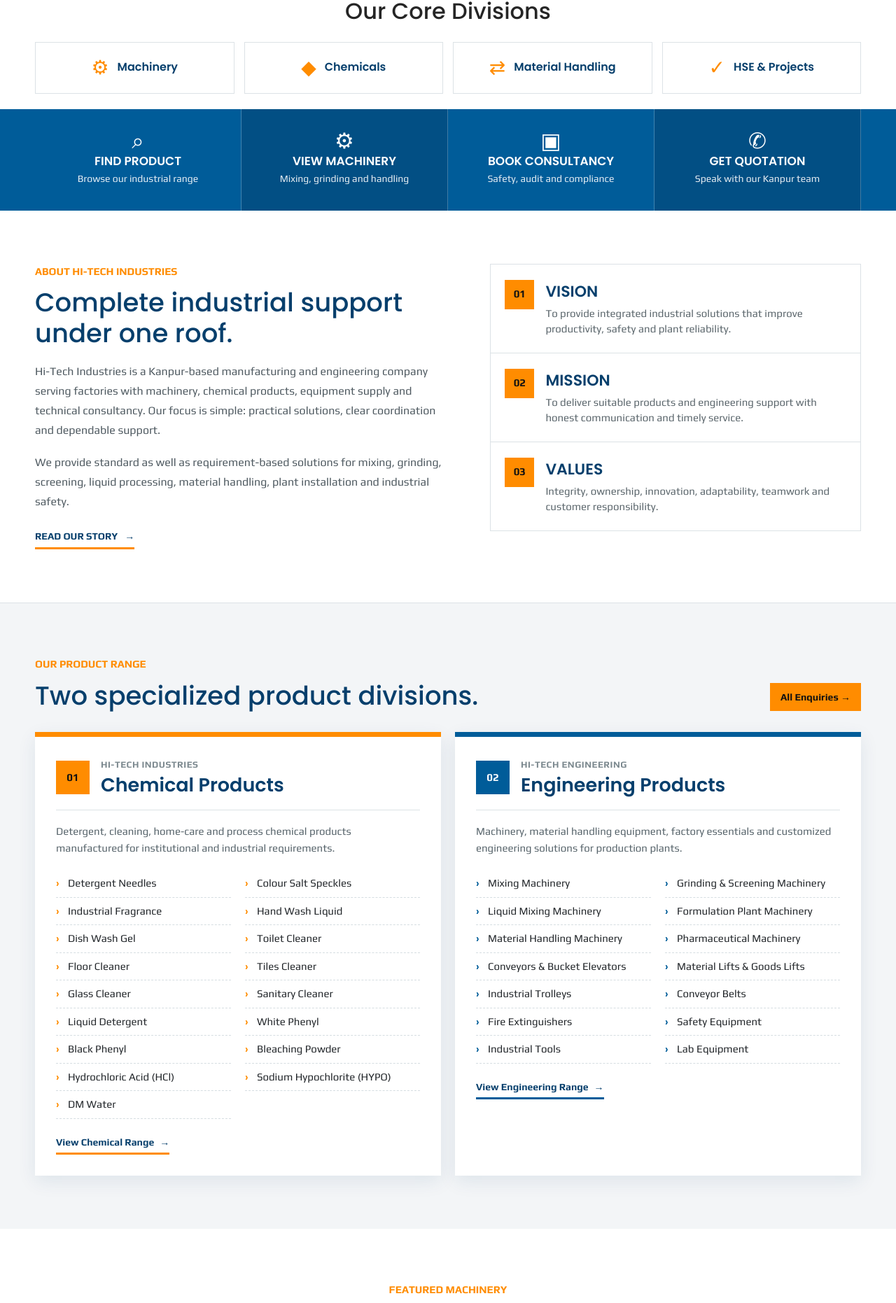
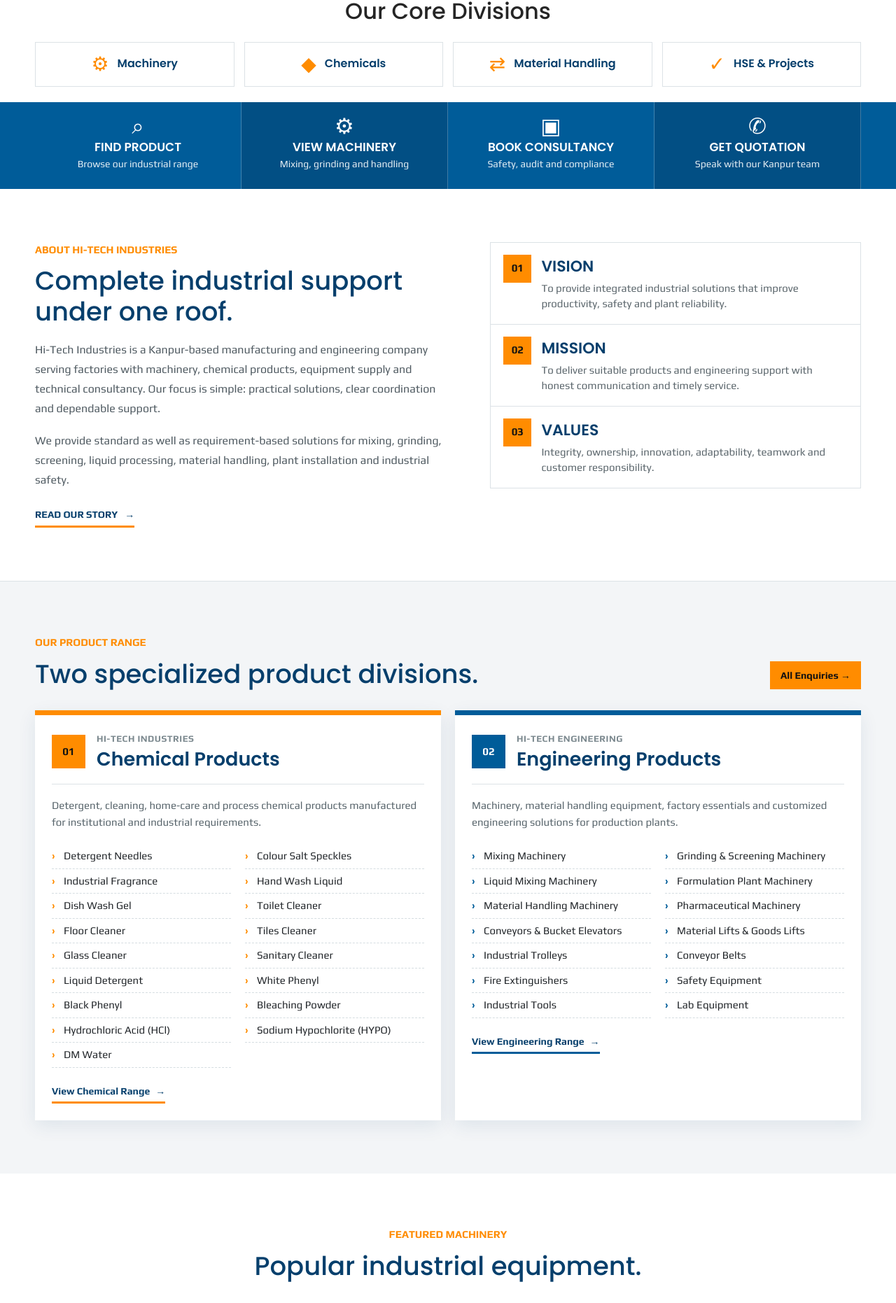
Before and after one commit to htikanpur-alt/hitech, a Next.js app: page / in a window 1280 px wide. Shown: the part 852-2714 px from the top of the page at 70% size. Built offline with nearby package versions, Linux system fonts and the light colour scheme.

Commit message:
Tighten card and box spacing

```diff
--- a/app/globals.css
+++ b/app/globals.css
@@ -66,14 +66,14 @@
 .division-band { padding: 28px 0 22px; background: #fff; text-align: center; }
 .division-band h2 { margin: 0 0 20px; color: var(--dark); font-size: 32px; font-weight: 500; }
 .division-list { display: grid; grid-template-columns: repeat(4,1fr); gap: 14px; }
-.division-list a { min-height: 74px; display: flex; align-items: center; justify-content: center; gap: 12px; border: 1px solid var(--line); background: #fff; color: var(--navy); }
+.division-list a { min-height: 64px; display: flex; align-items: center; justify-content: center; gap: 12px; border: 1px solid var(--line); background: #fff; color: var(--navy); }
 .division-list a:hover { border-color: var(--orange); box-shadow: 0 6px 18px rgba(0,0,0,.08); }
 .division-list span { font-size: 28px; color: var(--orange); }
 .division-list strong { font-size: 16px; font-weight: 600; }
 
 .quick-actions { background: var(--blue); }
 .action-grid { display: grid; grid-template-columns: repeat(4,1fr); }
-.action-grid > a { min-height: 145px; padding: 25px 20px; display: grid; place-items: center; align-content: center; color: #fff; text-align: center; border-right: 1px solid rgba(255,255,255,.25); }
+.action-grid > a { min-height: 124px; padding: 19px 18px; display: grid; place-items: center; align-content: center; color: #fff; text-align: center; border-right: 1px solid rgba(255,255,255,.25); }
 .action-grid > a:nth-child(even) { background: rgba(6,63,108,.45); }
 .action-grid > a:hover { background: var(--orange); color: #111; }
 .action-grid span { font-size: 31px; }
@@ -85,9 +85,9 @@
 .about-copy > p:not(.section-kicker), .why-grid > div:first-child > p:not(.section-kicker), .contact-grid > div:first-child > p:not(.section-kicker) { margin: 18px 0 0; color: #4e5960; font-size: 16px; line-height: 1.75; }
 .text-button { display: inline-flex; gap: 10px; margin-top: 24px; padding-bottom: 5px; border-bottom: 3px solid var(--orange); color: var(--navy); font-weight: 700; }
 .about-board { border: 1px solid var(--line); }
-.about-board > div { position: relative; padding: 22px 24px 22px 78px; border-bottom: 1px solid var(--line); }
+.about-board > div { position: relative; padding: 17px 21px 17px 72px; border-bottom: 1px solid var(--line); }
 .about-board > div:last-child { border-bottom: 0; }
-.about-board span { position: absolute; left: 20px; top: 22px; width: 42px; height: 42px; display: grid; place-items: center; background: var(--orange); color: #111; font-weight: 700; }
+.about-board span { position: absolute; left: 18px; top: 17px; width: 40px; height: 40px; display: grid; place-items: center; background: var(--orange); color: #111; font-weight: 700; }
 .about-board h3 { margin: 0; color: var(--navy); font-size: 22px; font-weight: 600; line-height: 33px; }
 .about-board p { margin: 4px 0 0; color: #5a656b; font-size: 15px; line-height: 22.5px; }
 
@@ -105,7 +105,7 @@
 .category-cards p, .machine-grid p, .why-cards p { margin: 0; color: #5a656b; font-size: 15px; line-height: 22.5px; }
 .category-cards article > a { display: inline-flex; gap: 7px; margin-top: 18px; color: var(--orange); font-weight: 700; }
 .product-partitions { display: grid; grid-template-columns: 1fr 1fr; gap: 20px; }
-.partition-card { padding: 30px; background: #fff; border-top: 7px solid var(--orange); box-shadow: 0 8px 25px rgba(6,63,108,.09); }
+.partition-card { padding: 24px; background: #fff; border-top: 7px solid var(--orange); box-shadow: 0 8px 25px rgba(6,63,108,.09); }
 .partition-engineering { border-color: var(--blue); }
 .partition-heading { display: flex; align-items: center; gap: 16px; padding-bottom: 18px; border-bottom: 1px solid var(--line); }
 .partition-heading > span { width: 48px; height: 48px; flex: 0 0 48px; display: grid; place-items: center; background: var(--orange); color: #111; font-weight: 700; }
@@ -114,7 +114,7 @@
 .partition-heading h3 { margin: 2px 0 0; color: var(--navy); font-size: 27px; font-weight: 600; line-height: 34px; }
 .partition-intro { margin: 18px 0; color: #56636a; font-size: 15px; line-height: 1.65; }
 .partition-card ul { margin: 0; padding: 0; display: grid; grid-template-columns: 1fr 1fr; gap: 0 20px; list-style: none; }
-.partition-card li { position: relative; padding: 8px 0 8px 17px; border-bottom: 1px dashed #d5dde1; }
+.partition-card li { position: relative; padding: 6px 0 6px 17px; border-bottom: 1px dashed #d5dde1; }
 .partition-card li::before { content: "›"; position: absolute; left: 0; color: var(--orange); font-weight: 700; }
 .partition-engineering li::before { color: var(--blue); }
 .partition-card > a { display: inline-flex; gap: 8px; margin-top: 22px; padding-bottom: 4px; border-bottom: 3px solid var(--orange); color: var(--navy); font-weight: 700; }
@@ -124,7 +124,7 @@
 .center-heading { max-width: 650px; margin: 0 auto 33px; text-align: center; }
 .machine-grid { display: grid; grid-template-columns: repeat(4,1fr); gap: 15px; }
 .machine-grid article { overflow: hidden; border: 1px solid var(--line); background: #fff; padding-bottom: 21px; text-align: center; }
-.machine-icon { height: 125px; display: flex; align-items: center; justify-content: center; gap: 22px; color: #fff; }
+.machine-icon { height: 105px; display: flex; align-items: center; justify-content: center; gap: 22px; color: #fff; }
 .machine-icon span { font-size: 50px; }
 .machine-icon b { font-size: 27px; opacity: .65; }
 .machine-icon-1 { background: var(--orange); color: #111; }.machine-icon-2 { background: var(--blue); }.machine-icon-3 { background: var(--green); }.machine-icon-4 { background: var(--pink); }
@@ -134,13 +134,13 @@
 
 .numbers-band { background: var(--navy); color: #fff; border-top: 6px solid var(--orange); }
 .numbers-grid { display: grid; grid-template-columns: repeat(4,1fr); }
-.numbers-grid div { min-height: 142px; display: flex; align-items: center; justify-content: center; flex-direction: column; border-right: 1px solid rgba(255,255,255,.2); }
+.numbers-grid div { min-height: 120px; display: flex; align-items: center; justify-content: center; flex-direction: column; border-right: 1px solid rgba(255,255,255,.2); }
 .numbers-grid strong { color: var(--orange); font-size: 43px; line-height: 1; }
 .numbers-grid span { margin-top: 8px; font-size: 15px; }
 
 .details-section { background: #f7f9fa; }
 .details-grid { display: grid; grid-template-columns: 1fr 1fr; gap: 22px; }
-.detail-panel { padding: 34px; background: #fff; border-top: 7px solid var(--orange); box-shadow: 0 8px 24px rgba(6,63,108,.07); }
+.detail-panel { padding: 28px; background: #fff; border-top: 7px solid var(--orange); box-shadow: 0 8px 24px rgba(6,63,108,.07); }
 .handling-panel { border-color: var(--green); }
 .detail-panel h2 { font-size: 31px; line-height: 39px; }
 .detail-panel ul { margin: 25px 0 0; padding: 0; display: grid; grid-template-columns: repeat(2,1fr); gap: 0 22px; list-style: none; }
@@ -154,13 +154,13 @@
 .services-intro h2 { color: #fff; }
 .services-intro > p:not(.section-kicker) { color: #d8eaf5; font-size: 16px; line-height: 1.7; }
 .services-list { display: grid; grid-template-columns: 1fr 1fr; gap: 9px; }
-.services-list div { min-height: 60px; display: flex; align-items: center; gap: 12px; padding: 10px 15px; background: rgba(255,255,255,.1); border: 1px solid rgba(255,255,255,.2); }
+.services-list div { min-height: 52px; display: flex; align-items: center; gap: 11px; padding: 8px 13px; background: rgba(255,255,255,.1); border: 1px solid rgba(255,255,255,.2); }
 .services-list span { width: 32px; height: 32px; flex: 0 0 32px; display: grid; place-items: center; background: var(--orange); color: #111; font-weight: 700; }
 .services-list strong { font-size: 14px; font-weight: 500; }
 
 .why-grid { display: grid; grid-template-columns: .7fr 1.3fr; gap: 55px; }
 .why-cards { display: grid; grid-template-columns: repeat(3,1fr); gap: 13px; }
-.why-cards article { padding: 24px; background: var(--mist); border-bottom: 5px solid var(--orange); }
+.why-cards article { padding: 19px; background: var(--mist); border-bottom: 5px solid var(--orange); }
 .why-cards article:nth-child(2) { border-color: var(--blue); }.why-cards article:nth-child(3) { border-color: var(--green); }
 .why-cards > article > span { color: var(--orange); font-weight: 700; }
 
@@ -248,7 +248,7 @@
 .about-long-copy p { margin: 0 0 17px; color: #4f5c63; font-size: 16px; line-height: 1.78; }
 .about-capabilities { background: var(--mist); border-top: 1px solid var(--line); }
 .about-capability-grid { display: grid; grid-template-columns: repeat(4, 1fr); gap: 15px; }
-.about-capability-grid article { min-height: 245px; padding: 26px 23px; background: #fff; border-bottom: 5px solid var(--orange); text-align: center; box-shadow: 0 7px 20px rgba(6,63,108,.07); }
+.about-capability-grid article { min-height: 214px; padding: 21px 19px; background: #fff; border-bottom: 5px solid var(--orange); text-align: center; box-shadow: 0 7px 20px rgba(6,63,108,.07); }
 .about-capability-grid article:nth-child(2) { border-color: var(--green); }
 .about-capability-grid article:nth-child(3) { border-color: var(--pink); }
 .about-capability-grid article:nth-child(4) { border-color: var(--blue); }
@@ -269,7 +269,7 @@
 .values-section { background: #f5f7f8; }
 .values-section .section-title-row > p { max-width: 380px; margin: 0; color: #5a656b; font-size: 15px; line-height: 1.6; }
 .values-grid { display: grid; grid-template-columns: repeat(4, 1fr); gap: 14px; }
-.values-grid article { min-height: 220px; padding: 24px; background: #fff; border-top: 5px solid var(--orange); }
+.values-grid article { min-height: 188px; padding: 20px; background: #fff; border-top: 5px solid var(--orange); }
 .values-grid article:nth-child(2), .values-grid article:nth-child(6) { border-color: var(--blue); }
 .values-grid article:nth-child(3), .values-grid article:nth-child(7) { border-color: var(--green); }
 .values-grid article:nth-child(4) { border-color: var(--pink); }
@@ -280,7 +280,7 @@
 .industries-grid h2 { color: #fff; }
 .industries-grid > div > p:not(.section-kicker) { color: #d5e4ec; font-size: 16px; line-height: 1.7; }
 .industries-grid ul { margin: 0; padding: 0; display: grid; grid-template-columns: repeat(3, 1fr); gap: 9px; list-style: none; }
-.industries-grid li { min-height: 54px; padding: 14px; display: flex; align-items: center; background: rgba(255,255,255,.1); border: 1px solid rgba(255,255,255,.2); }
+.industries-grid li { min-height: 46px; padding: 10px 12px; display: flex; align-items: center; background: rgba(255,255,255,.1); border: 1px solid rgba(255,255,255,.2); }
 .industries-grid li::before { content: "✓"; margin-right: 9px; color: var(--orange); font-weight: 700; }
 .about-contact { background: #edf3f6; }
 .about-contact-grid { display: grid; grid-template-columns: 1fr .9fr auto; gap: 45px; align-items: center; }
```
